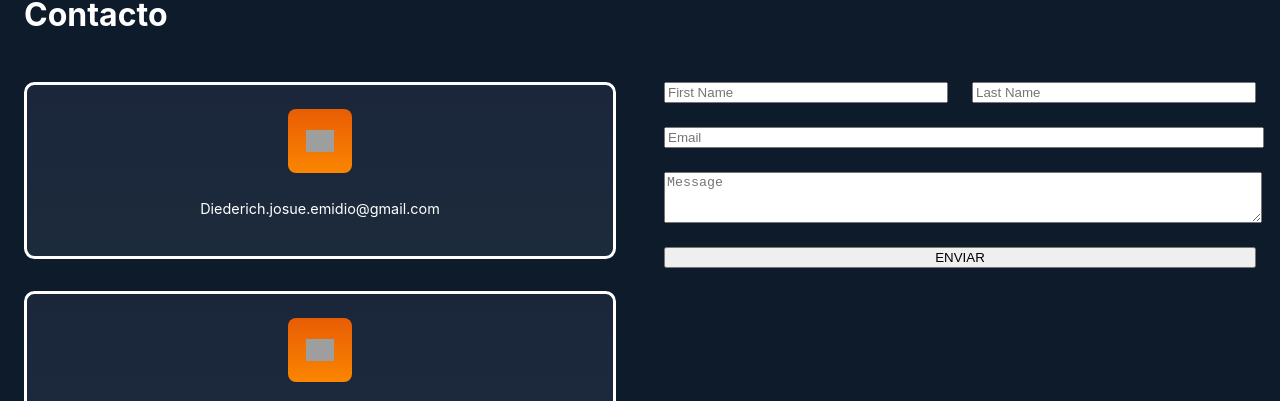
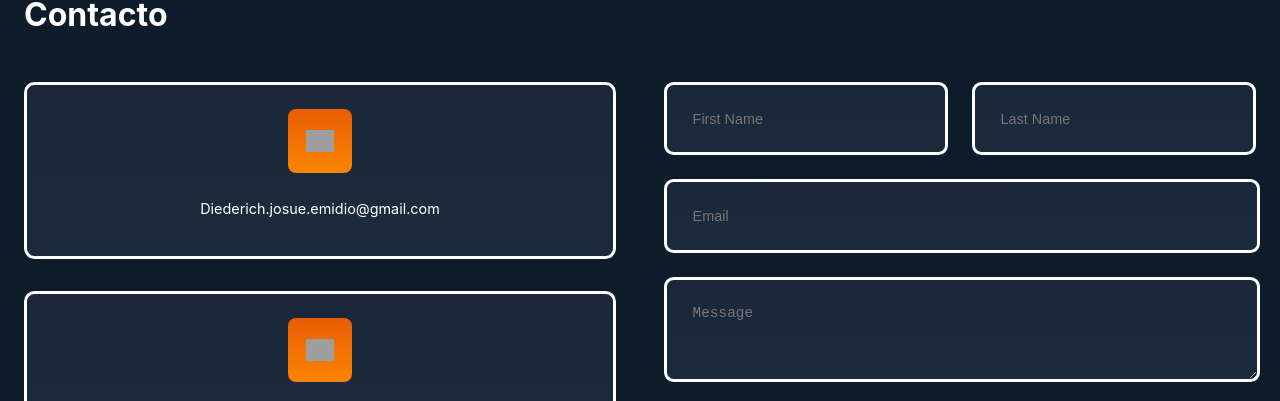
Before and after one commit to DiederichSolis/Meportafolio, a React (Create React App) app: page / in a window 1280 px wide. Shown: the part 2399-2800 px from the top of the page. Built offline with nearby package versions, Linux system fonts and the light colour scheme; grey boxes are pictures that could not be loaded; a web font is replaced by a local one.

Commit message:
feat: Proyecto finaliado

```diff
--- a/package.json
+++ b/package.json
@@ -9,6 +9,7 @@
     "react": "^18.3.1",
     "react-dom": "^18.3.1",
     "react-scripts": "5.0.1",
+    "react-scroll": "^1.9.0",
     "react-slick": "^0.30.2",
     "slick-carousel": "^1.8.1",
     "web-vitals": "^2.1.4"
--- a/src/App.jsx
+++ b/src/App.jsx
@@ -3,20 +3,29 @@ import './App.css';
 import Navbar from './components/Navbar';
 import HomeContenedor from './components/HomeContenedor/HomeContenedor';
 import Habilidades from './components/Habilidades/Habilidades';
-import cards from './components/Habilidades/CardsHabilidad/CardsHabilidad';
 import Experiencia from './components/Experiencia/Experiencia';
 import Contacto from './components/Contacto/Contacto';
+import Footer from './components/Footer/Footer';
 
 function App() {
   return (
     <>
       <Navbar />
       <div className="containerH">
+        <section id="home">
           <HomeContenedor />
+        </section>
+        <section id="skills">
           <Habilidades />
+        </section>
+        <section id="experience">
           <Experiencia />
+        </section>
+        <section id="contact">
           <Contacto />
+        </section>
       </div>
+      <Footer />
     </>
   );
 }
--- a/src/components/Contacto/Contacto.css
+++ b/src/components/Contacto/Contacto.css
@@ -15,3 +15,14 @@
     display: flex;
     gap: 3rem;
 }
+
+@media(max-width:768px){
+    .contacto-cont{
+        flex-direction: column-reverse;
+    }
+
+    .contacto-contenedor h5{
+        font-size: 1.3rem;
+        margin-bottom: 0rem;
+    }
+}
--- a/src/components/Contacto/ContactoForm/ContactoForm.css
+++ b/src/components/Contacto/ContactoForm/ContactoForm.css
@@ -14,8 +14,58 @@ form{
     grid-gap: 1.5rem;
 }
 
+
 form input,
 form textarea{
-    flex:1;
-    width: 100%;
+    flex: 1;
+    width: 91%;
+    font-size: 0.9rem;
+    color:white;
+    background: linear-gradient(180deg, #1B263B 0%, #1c2b3c 100%);
+    border-radius: 0.6rem;
+    border: 3px solid white;
+    padding: 1.6rem;
 }
+
+
+form button{
+    font-size: 1rem;
+    font-weight: 500;
+    font-weight: bold;
+    color:white;
+    border: 3px solid white;
+    border-radius: 0.6rem;
+    background: linear-gradient(180deg, #E85D04 0%, #FB8500 100%);
+    padding: 0.9rem;
+    transition: all 0.3s ease;
+    cursor: pointer;
+}
+
+form button:hover{
+    color:white;
+    background: transparent;
+}
+
+
+@media (max-width: 450px){
+
+
+    .name-cont{
+        flex-direction: column;
+        align-items: flex-start;
+    }
+
+    form input,
+    form textarea{
+
+        padding: 0.7rem;
+        border-radius: 0.3rem;
+    }
+
+    form button{
+        font-size: 0.9rem;
+        padding: 0.7rem;
+        border-radius: 0.3rem;
+    }
+
+}
--- /dev/null
+++ b/src/components/Footer/Footer.css
@@ -0,0 +1,8 @@
+.footer{
+    font-size: 0.8rem;
+    font-weight: bold;
+    border-top: 1px solid white;
+    text-align: center;
+    background: linear-gradient(180deg, #E85D04 0%, #FB8500 100%);
+    padding: 1rem;
+}
--- /dev/null
+++ b/src/components/Footer/Footer.jsx
@@ -0,0 +1,10 @@
+import React from "react";
+import './Footer.css'
+
+const Footer = () =>{
+    return(
+        <div className="footer">© 2024 Diederich Solis</div>
+    )
+}
+
+export default Footer
--- a/src/components/Navbar.css
+++ b/src/components/Navbar.css
@@ -65,7 +65,6 @@
     transform: translateX(0);
     opacity: 1;
 }
-
 .contactarme {
     text-decoration: none;
     font-size: 1.5rem;
@@ -80,9 +79,13 @@
     border-radius: 10px;
     font-weight: bold;
     outline: 1.5px solid transparent;
-    transition: all 0.5 ease;
+    transition: all 0.5s ease;
+}
 
-}
+.no-underline {
+    text-decoration: none; /* Elimina el subrayado de los enlaces */
+  }
+
 
 .contactarme:hover{
     color: white;
@@ -105,6 +108,7 @@
     cursor: pointer;
     transition: all 0.4s ease;
     display: none;
+
 
 }
 
--- a/src/components/Navbar.jsx
+++ b/src/components/Navbar.jsx
@@ -1,15 +1,14 @@
 import React, { useState } from "react";
-import "./Navbar.css"
+import { Link } from "react-scroll";
+import "./Navbar.css";
 import CelNav from "./CelNav/CelNav";
 
 const Navbar = () => {
-
-
   const [openMenu, setOpenMenu] = useState(false);
 
-    const toggleMenu = () =>{
+  const toggleMenu = () => {
     setOpenMenu(!openMenu);
-    }
+  };
 
   return (
     <>
@@ -19,38 +18,35 @@ const Navbar = () => {
           <img className='logo' src='https://firebasestorage.googleapis.com/v0/b/imagenes-b9423.appspot.com/o/Blue%20Purple%20Futuristic%20Technology%20Presentation%20(2).png?alt=media&token=58cde758-b18c-45ff-8259-465dcc5acd53' alt="" style={{ width: '15%', height: 'auto' }} />
           <ul>
             <li>
-                        <a className="catalogo">Home</a>
+              <Link to="home" smooth={true} duration={500} className="catalogo">Home</Link>
             </li>
             <li>
-                        <a className="catalogo">Skills</a>
+              <Link to="skills" smooth={true} duration={500} className="catalogo">Skills</Link>
             </li>
             <li>
-                        <a className="catalogo">Experience</a>
+              <Link to="experience" smooth={true} duration={500} className="catalogo">Experience</Link>
             </li>
             <li>
-                        <a className="catalogo">Contact Me</a>
+              <Link to="contact" smooth={true} duration={500} className="catalogo">Contact Me</Link>
             </li>
-
-                    <button className="contactarme" onClick={()=>{}}>
-                        Contactarme
+            <a href="/CV.pdf" download className="no-underline">
+              <button className="contactarme">
+                CV
               </button>
+            </a>
           </ul>
-
           <button className="opcionestyle" onClick={toggleMenu}>
             <span
-                    class={"material-symbols-outlined"}
-                    style={{fontSize: "1.6rem"}}
+              className={"material-symbols-outlined"}
+              style={{ fontSize: "1.6rem" }}
             >
               {openMenu ? "close" : "menu"}
             </span>
-
           </button>
-
-
         </div>
-
       </nav>
     </>
-    )
+  );
 }
-export default Navbar
+
+export default Navbar;
```
Also changed, not shown: 2 other files (tests, documents, lock files or other folders). Lines whose indentation alone changed are shown as unchanged.
